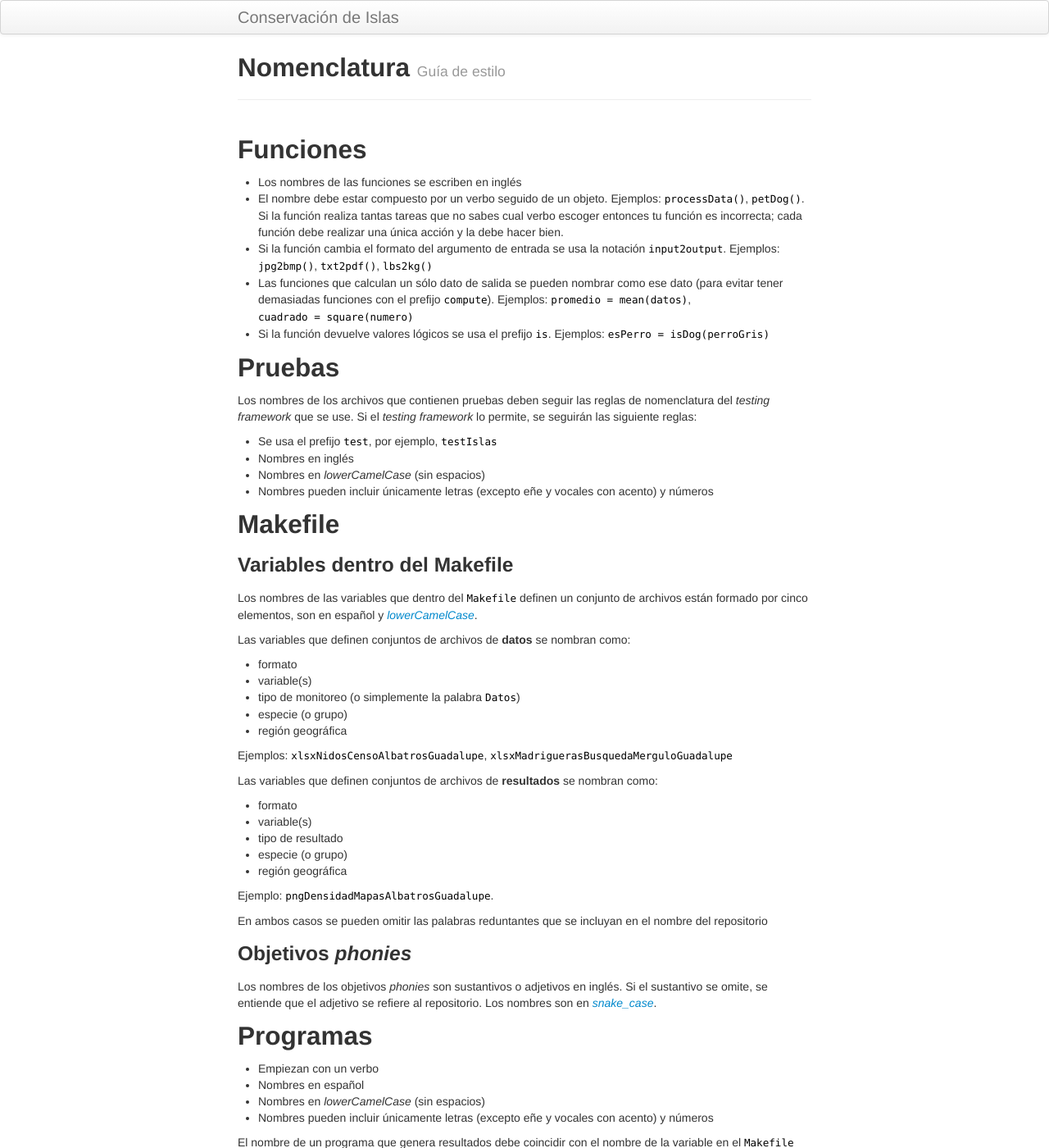
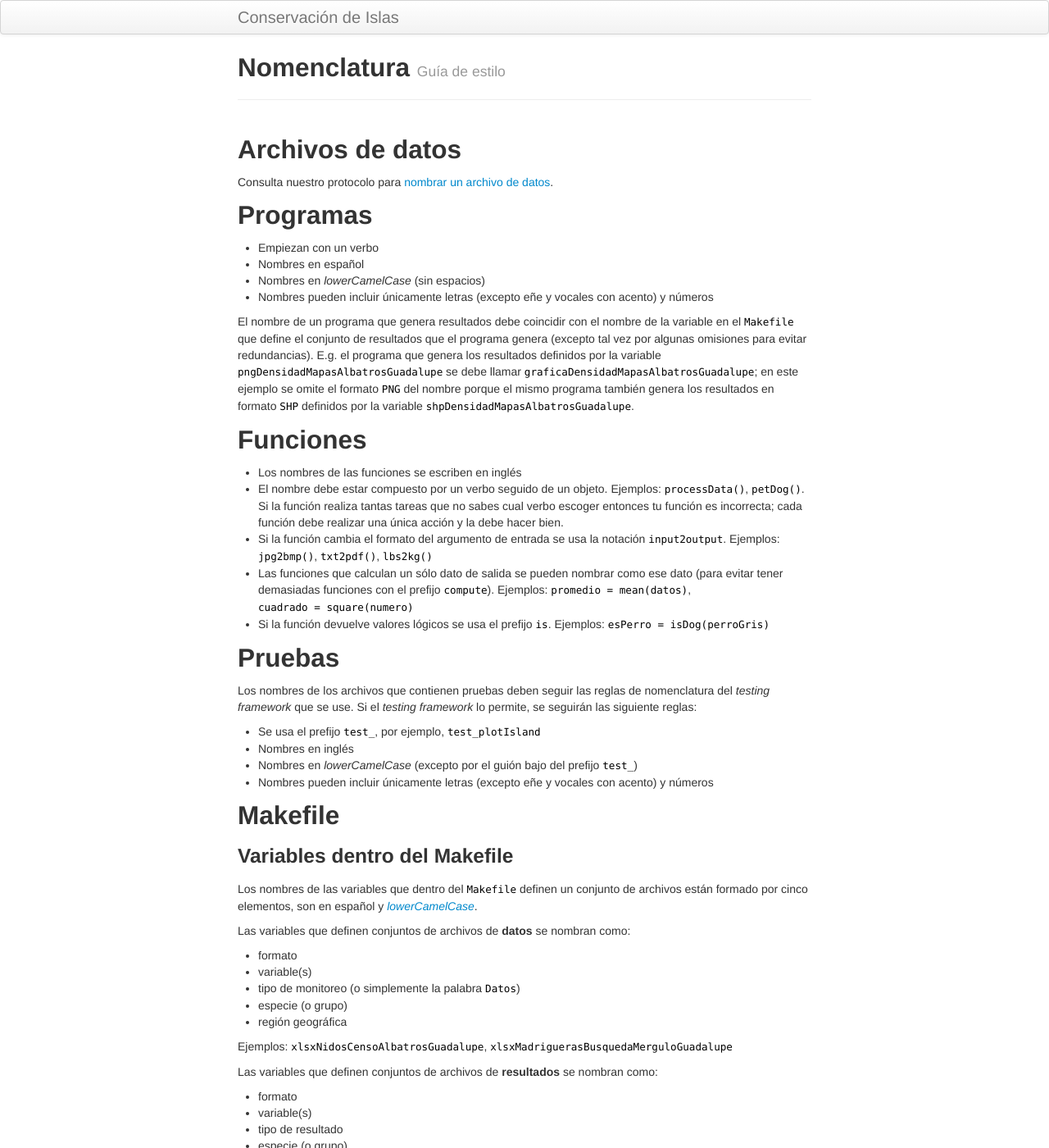
Before and after one commit to LizethMReyes/islasgeci.github.io, a Jekyll site: the page built from ciencia_de_datos/guia_de_estilo/nomenclatura.md, in a window 1280 px wide and 1400 px high. Shown: the whole window at 82% size. Built offline with Jekyll 4.4.1, drawn with Linux system fonts in a browser that asks for light colours; some of the changed text lies outside the part shown.

Commit message:
Reordena contenido en guía de nomenclatura

```diff
--- a/ciencia_de_datos/guia_de_estilo/nomenclatura.md
+++ b/ciencia_de_datos/guia_de_estilo/nomenclatura.md
@@ -4,8 +4,21 @@ title: Nomenclatura
 tagline: Guía de estilo
 description: Este documento extiende las guías de estilo adoptadas por el equipo de Ciencia de Datos de GECI
 ---
+## Archivos de datos
+
+Consulta nuestro protocolo para [nombrar un archivo de datos](https://islasgeci.github.io/datos_en_excel/protocolo/nomenclatura.html).
+
+## Programas
+
+- Empiezan con un verbo
+- Nombres en español
+- Nombres en _lowerCamelCase_ (sin espacios)
+- Nombres pueden incluir únicamente letras (excepto eñe y vocales con acento) y números
+
+El nombre de un programa que genera resultados debe coincidir con el nombre de la variable en el `Makefile` que define el conjunto de resultados que el programa genera (excepto tal vez por algunas omisiones para evitar redundancias). E.g. el programa que genera los resultados definidos por la variable `pngDensidadMapasAlbatrosGuadalupe` se debe llamar `graficaDensidadMapasAlbatrosGuadalupe`; en este ejemplo se omite el formato `PNG` del nombre porque el mismo programa también genera los resultados en formato `SHP` definidos por la variable `shpDensidadMapasAlbatrosGuadalupe`.
 
 ## Funciones
+
 - Los nombres de las funciones se escriben en inglés
 - El nombre debe estar compuesto por un verbo seguido de un objeto.
 Ejemplos: `processData()`, `petDog()`. Si la función realiza tantas
@@ -21,11 +34,12 @@ square(numero)`
 Ejemplos: `esPerro = isDog(perroGris)`
 
 ## Pruebas
+
 Los nombres de los archivos que contienen pruebas deben seguir las reglas de nomenclatura del _testing framework_ que se use. Si el _testing framework_ lo permite, se seguirán las siguiente reglas:
 
-- Se usa el prefijo `test`, por ejemplo, `testIslas`
+- Se usa el prefijo `test_`, por ejemplo, `test_plotIsland`
 - Nombres en inglés
-- Nombres en _lowerCamelCase_ (sin espacios)
+- Nombres en _lowerCamelCase_ (excepto por el guión bajo del prefijo `test_`)
 - Nombres pueden incluir únicamente letras (excepto eñe y vocales con acento) y números
 
 ## Makefile
@@ -60,15 +74,6 @@ En ambos casos se pueden omitir las palabras reduntantes que se incluyan en el n
 
 Los nombres de los objetivos _phonies_ son sustantivos o adjetivos en inglés. Si el sustantivo se omite, se entiende que el adjetivo se refiere al repositorio. Los nombres son en [_snake_case_](https://en.wikipedia.org/wiki/Snake_case).
 
-## Programas
-
-- Empiezan con un verbo
-- Nombres en español
-- Nombres en _lowerCamelCase_ (sin espacios)
-- Nombres pueden incluir únicamente letras (excepto eñe y vocales con acento) y números
-
-El nombre de un programa que genera resultados debe coincidir con el nombre de la variable en el `Makefile` que define el conjunto de resultados que el programa genera (excepto tal vez por algunas omisiones para evitar redundancias). E.g. el programa que genera los resultados definidos por la variable `pngDensidadMapasAlbatrosGuadalupe` se debe llamar `graficaDensidadMapasAlbatrosGuadalupe`; en este ejemplo se omite el formato `PNG` del nombre porque el mismo programa también genera los resultados en formato `SHP` definidos por la variable `shpDensidadMapasAlbatrosGuadalupe`.
-
 ## Otros archivos y directorios
 
 - Los nombres no incluyen espacios
@@ -78,7 +83,8 @@ El nombre de un programa que genera resultados debe coincidir con el nombre de l
 - Si el nombre del archivo incluye una fecha, usa el formato `YYYY-MM-DD` (año-mes-día) o `YYYYMMDD` (añomesdía)
 
 ## Variables
-- Los nombres de las variables se escriben en español.
+
+- Los nombres de las variables se escriben en español
 - Deben ser nombres descriptivos y, en general, sin abreviaturas. Las excepciones serán consensuadas. Actualmente, las únicas abreviaturas aceptadas son:
     - `LEO`: Local Environmental Observer
     - `TSM`: Temperatura Superficial del Mar
@@ -95,11 +101,10 @@ El nombre de un programa que genera resultados debe coincidir con el nombre de l
     - `Lat`: Vector de coordenadas geográficas meridionales (usualmete equiespeciadas) que definen el dominio o eje. Salida del método `getAxisLat`
     - `LON`: Malla de coordenadas geográficas zonales. Salida del método `getGridLON`
     - `LAT`: Malla de coordenadas geográficas meridionales. Salida del método `getGridLAT`
-
 - La primer letra de cada palabra en mayúsculas, excepto en la primer
 palabra ([lowerCamelCase](http://es.wikipedia.org/wiki/CamelCase)).
 Ejemplos: `tiempo`, `distanciaHorizontal`, `perroGris`
-- En MATLAB, si la variable es una estructura (clase `struct`) o una tabla (clase `table`) también la primer letra de la primer
+- En MATLAB, si la variable es una estructura (clase `struct`), una tabla (clase `table`) o una de las clases creadas por el equipo de Ciencia de Datos, entonces también la primer letra de la primer
 palabra es mayúscula ([UpperCamelCase](http://es.wikipedia.org/wiki/CamelCase)). Ejemplos: `PerroGris.estatura`,
 `PerroGris.nombreCompleto`, `PerroGris.ComidaFavorita.desayuno`
 - Si la variable representa el número total de elementos de un conjunto
```
Also changed, not shown: other parts of ciencia_de_datos/guia_de_estilo/nomenclatura.md (+4 -3 lines).
